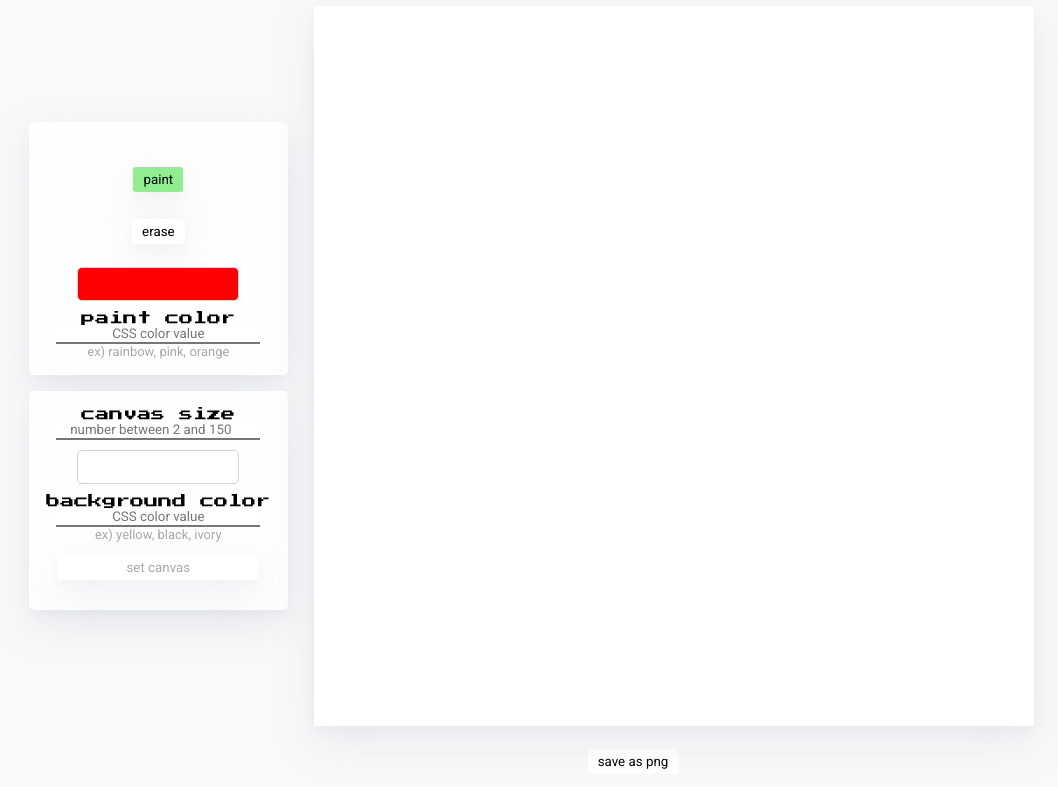
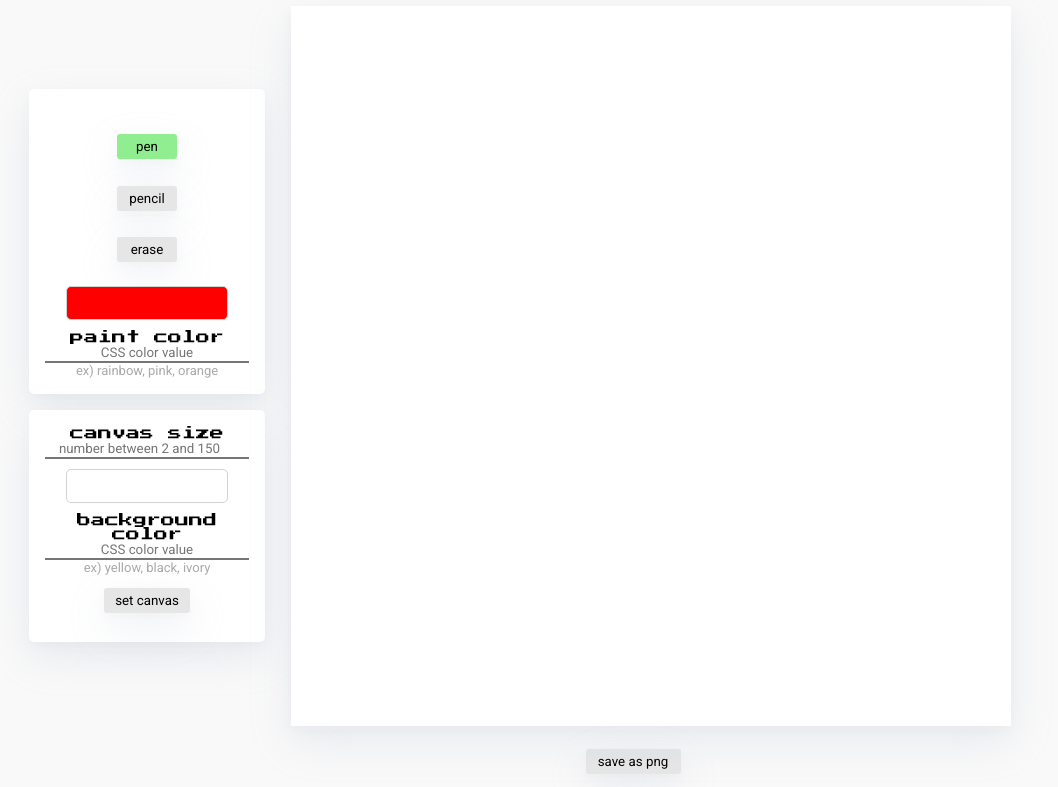
Before and after one commit to drew-chen/sketch, a plain HTML site: page index.html in a window 1280 px wide. Shown: the part 26-813 px from the top of the page, without its empty margins (7-1065 px from the left). Drawn offline with Linux system fonts and the light colour scheme.

Commit message:
Made buttons more visible on white background

```diff
--- a/index.html
+++ b/index.html
@@ -12,14 +12,15 @@
 <body class="grid">
     <header>
         <h1>
-            Sketch and Paint
+            Sketch
         </h1>
     </header>
     <div id="settings" class="grid">
         <div class="shadow">
             <div id="select-buttons" class="grid">
                 <!-- The paint button is selected by default. -->
-                <button id="select-paint" class="btn selected shadow">paint</button>
+                <button id="select-paint" class="btn selected shadow">pen</button>
+                <button id="select-pencil" class="btn shadow">pencil</button>
                 <button id="select-erase" class="btn shadow">erase</button>
             </div>
             <form id="paint-form">
@@ -45,7 +46,7 @@
     </div>
     <table id="canvas" class="shadow"></table>
     <footer>
-        <button id="save" class="btn shadow-small">save as png</button>
+        <button id="save" class="btn shadow">save as png</button>
     </footer>
 </body>
 <script src="libraries/html2canvas.min.js"></script>
--- a/scripts/script.js
+++ b/scripts/script.js
@@ -1,7 +1,12 @@
+/** Color of painted canvas blocks. */
 let paintColor = "red";
+/** Color of canvas blocks before painting. */
 let backgroundColor = "white";
+/** Number of squares per side. */
 let canvasSize = 10;
+/** Whether or not the cursor erases or paints. */
 let eraser = false;
+/** Whether or not the cursor can erase or paint. */
 let isPainting = false;
 
 /**
--- a/styles/style.css
+++ b/styles/style.css
@@ -67,7 +67,7 @@ small {
     margin: 10px;
 }
 #settings > div {
-    background: #fefefe;
+    background: white;
     border-radius: 5px;
 }
 
@@ -76,9 +76,11 @@ small {
     margin: 1em;
     border: none;
     border-radius: 3px;
-    background: white;
+    background: rgb(230, 230, 230);
+    color: black;
     padding: 5px 10px;
     text-align: center;
+    width: 60px;
 }
 .btn:hover {
     outline: 0;
@@ -130,3 +132,9 @@ small {
     background: linear-gradient(to right, orange , yellow, green, cyan, blue, violet); /* Standard syntax (must be last) */
 
 }
+#save {
+    width: 95px;
+}
+#submit {
+    width: 86px;
+}
```
